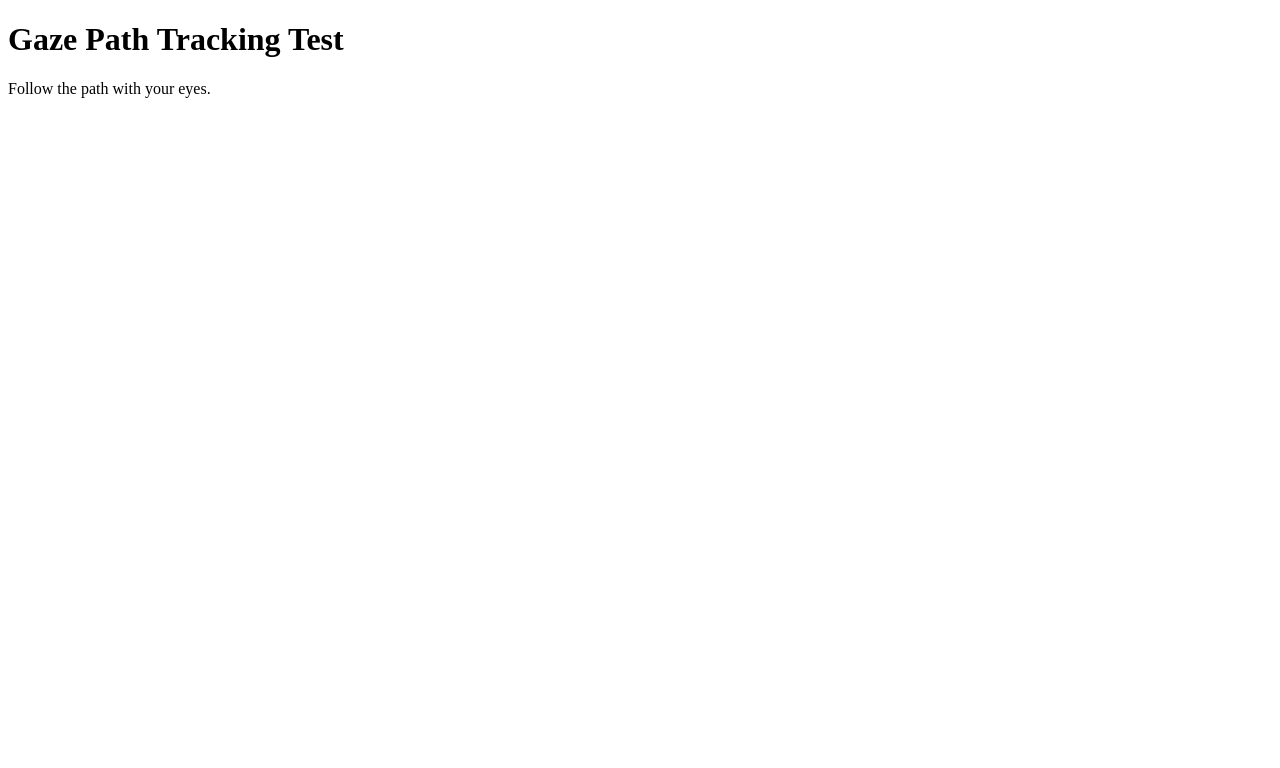
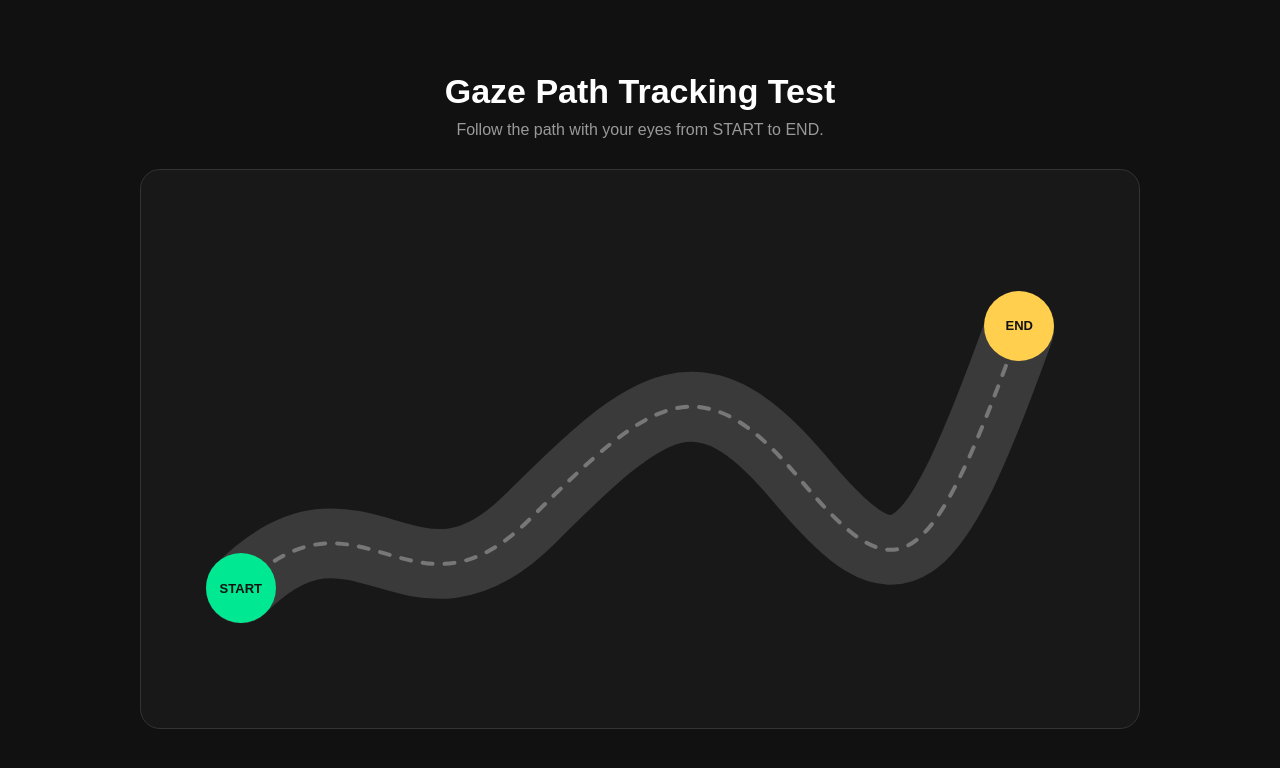
Before and after one commit to sd5913/looook, a plain HTML site: page path-tracking/index.html in a window 1280 px wide. Drawn offline with Linux system fonts and the light colour scheme.

Commit message:
Update index.html
add curved path for gaze tracking test

```diff
--- a/path-tracking/index.html
+++ b/path-tracking/index.html
@@ -6,15 +6,168 @@
   <meta name="viewport" content="width=device-width, initial-scale=1.0">
 
   <title>Looook — Gaze Path Tracking Test</title>
+
+  <style>
+    * {
+      box-sizing: border-box;
+    }
+
+    html,
+    body {
+      margin: 0;
+      width: 100%;
+      height: 100%;
+      background: #111;
+      color: white;
+      font-family: Arial, Helvetica, sans-serif;
+      overflow: hidden;
+    }
+
+    body {
+      display: flex;
+      flex-direction: column;
+      align-items: center;
+      justify-content: center;
+    }
+
+    h1 {
+      margin: 0 0 10px;
+      font-size: 34px;
+    }
+
+    p {
+      margin: 0 0 30px;
+      color: #999;
+    }
+
+    #game-area {
+      position: relative;
+      width: min(1000px, 90vw);
+      height: 560px;
+
+      border: 1px solid #333;
+      border-radius: 20px;
+
+      background: #181818;
+
+      overflow: hidden;
+    }
+
+    #path-svg {
+      width: 100%;
+      height: 100%;
+    }
+
+    #route-background {
+      fill: none;
+      stroke: #3a3a3a;
+      stroke-width: 70;
+      stroke-linecap: round;
+      stroke-linejoin: round;
+    }
+
+    #route-center {
+      fill: none;
+      stroke: #777;
+      stroke-width: 4;
+      stroke-dasharray: 10 12;
+      stroke-linecap: round;
+    }
+
+    .marker {
+      position: absolute;
+
+      width: 70px;
+      height: 70px;
+
+      border-radius: 50%;
+
+      display: flex;
+      align-items: center;
+      justify-content: center;
+
+      font-weight: bold;
+      font-size: 13px;
+
+      transform: translate(-50%, -50%);
+    }
+
+    #start-marker {
+      left: 10%;
+      top: 75%;
+
+      background: #00e891;
+      color: #111;
+    }
+
+    #end-marker {
+      left: 88%;
+      top: 28%;
+
+      background: #ffcf4d;
+      color: #111;
+    }
+  </style>
 </head>
+
 
 <body>
 
   <h1>Gaze Path Tracking Test</h1>
 
   <p>
-    Follow the path with your eyes.
+    Follow the path with your eyes from START to END.
   </p>
+
+
+  <div id="game-area">
+
+    <svg
+      id="path-svg"
+      viewBox="0 0 1000 560"
+      preserveAspectRatio="none"
+    >
+
+      <path
+        id="route-background"
+        d="
+          M 100 420
+          C 220 300, 270 470, 390 350
+          S 560 190, 660 310
+          S 790 410, 880 160
+        "
+      >
+      </path>
+
+      <path
+        id="route-center"
+        d="
+          M 100 420
+          C 220 300, 270 470, 390 350
+          S 560 190, 660 310
+          S 790 410, 880 160
+        "
+      >
+      </path>
+
+    </svg>
+
+
+    <div
+      class="marker"
+      id="start-marker"
+    >
+      START
+    </div>
+
+    <div
+      class="marker"
+      id="end-marker"
+    >
+      END
+    </div>
+
+  </div>
 
 </body>
 
```
